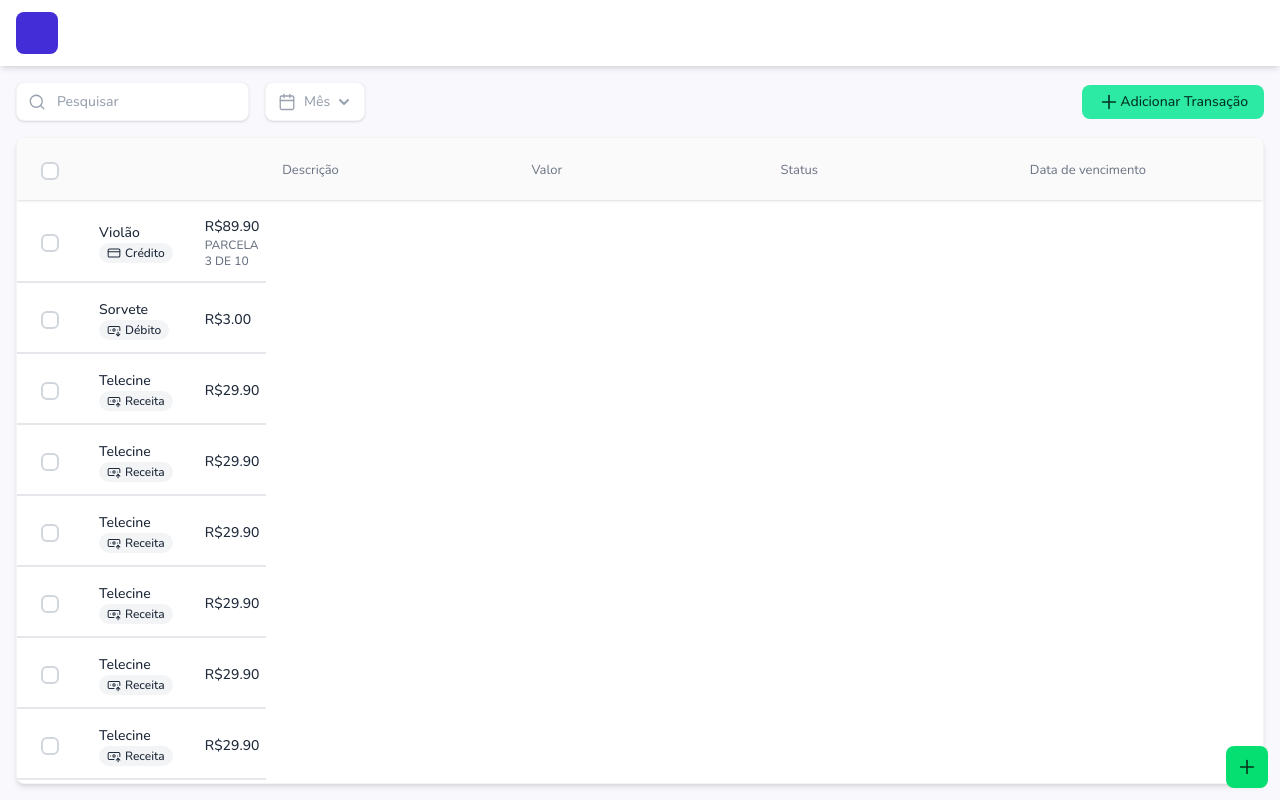
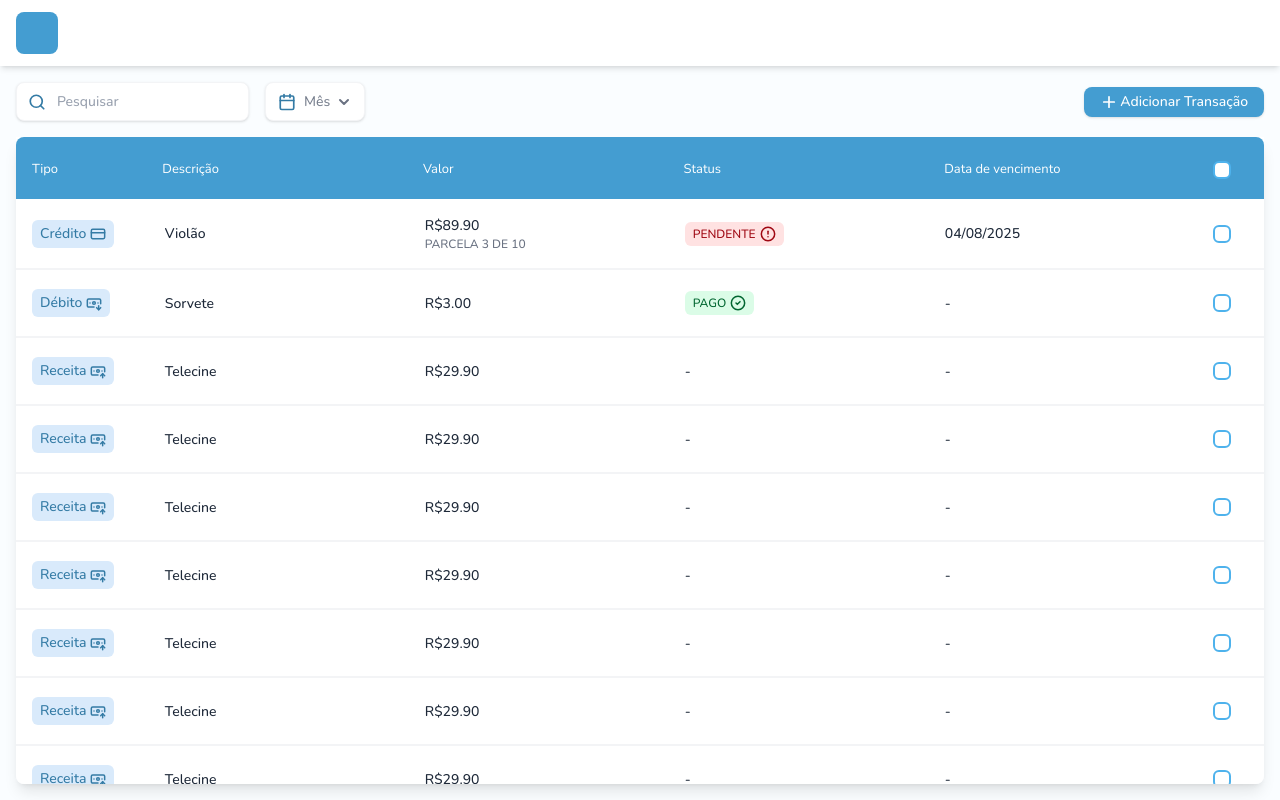
Before and after one commit to faelcjeronymo/financial-organizer, a Next.js app: page / in a window 1280 px wide. Built offline with nearby package versions, Linux system fonts and the light colour scheme.

Commit message:
layout improvements

```diff
--- a/src/app/_components/BgText/index.tsx
+++ b/src/app/_components/BgText/index.tsx
@@ -12,6 +12,8 @@ interface BgTextProps {
     children: React.ReactNode;
     type?: keyof BgTextType;
     icon?: React.ReactNode;
+    className?: string;
+    rounded?: boolean;
 }
 
 const BgText = (props: BgTextProps) => {
@@ -24,9 +26,9 @@ const BgText = (props: BgTextProps) => {
     }
 
     return(
-        <div className={`inline-flex items-center px-2 py-0.5 rounded-xl text-xs ${props.type ? type[props.type] : type.default}`}>
-            {props.icon && <div className="me-1">{props.icon}</div>}
+        <div className={`inline-flex items-center px-2 py-1 ${props.rounded ? 'rounded-xl' : 'rounded-md'} text-sm ${props.type ? type[props.type] : type.default} ${props.className}`.trim()}>
             {props.children}
+            {props.icon && <div className="ms-1">{props.icon}</div>}
         </div>
     );
 };
--- a/src/app/_components/Content/index.tsx
+++ b/src/app/_components/Content/index.tsx
@@ -4,7 +4,7 @@ interface ContentProps {
 
 const Content = ({ children }: ContentProps) => {
     return (
-        <main className="pt-[5.125rem] h-full max-h-full bg-[#F9F8FD] px-4">
+        <main className="pt-[5.125rem] h-full max-h-full bg-[#fafdff] px-4">
             {children}
         </main>
     );
--- a/src/app/_components/Drawer/index.tsx
+++ b/src/app/_components/Drawer/index.tsx
@@ -7,6 +7,7 @@ const Drawer = () => {
         createPortal(
             (
             <div className="fixed z-10" aria-labelledby="drawer-title" role="dialog" aria-modal="true">
+
             </div>
             ),
             document.getElementsByName('body').item(0)
--- a/src/app/_components/Dropdown/index.tsx
+++ b/src/app/_components/Dropdown/index.tsx
@@ -94,7 +94,7 @@ const Dropdown = (props: DropdownProps) => {
         <div className="relative">
             <DropdownButton action={closeOnButtonClick} ref={buttonRef}>
                 {icon}
-                <div className="px-2 pe-1.5 text-gray-400">{label}</div>
+                <div className="px-2 pe-1.5 text-gray-500 opacity-90">{label}</div>
             </DropdownButton>
             {/* TODO: mapear os items através de um objeto */}
             <DropdownMenu isClosed={isClosed} ref={menuRef}>
@@ -108,9 +108,9 @@ const DropdownButton = (props: DropdownButtonProps) => {
     const { children, action } = props;
 
     return (
-        <button className="flex items-center p-3 py-2 h-[38] appearance-none rounded-lg shadow bg-white border border-gray-100 hover:border-gray-200 focus-visible:outline-0 transition" onClick={action} ref={props.ref}>
+        <button className="flex items-center p-3 py-2 h-[42] appearance-none rounded-lg shadow bg-white border border-gray-100 hover:border-gray-200 focus-visible:outline-0 transition" onClick={action} ref={props.ref}>
             {children}
-            <ChevronDown className="text-gray-400" size={16} strokeWidth={2} style={{strokeWidth: 3}}/>
+            <ChevronDown className="text-gray-500" size={16} strokeWidth={2} style={{strokeWidth: 3}}/>
         </button>
     );
 }
--- a/src/app/_components/Header/index.tsx
+++ b/src/app/_components/Header/index.tsx
@@ -1,7 +1,7 @@
 const Header = () => {
     return (
         <header className="flex fixed w-full z-10 items-center justify-between py-3 px-4 shadow-md bg-white">
-            <div className="bg-[#432DD7]" style={{width: 42, height: 42, borderRadius: 8}}></div>
+            <div className="bg-primary-500" style={{width: 42, height: 42, borderRadius: 8}}></div>
         </header>
     );
 }
--- a/src/app/_components/SearchBar/index.tsx
+++ b/src/app/_components/SearchBar/index.tsx
@@ -7,8 +7,8 @@ interface SearchBarProps {
 const SearchBar = ({ placeholder }: SearchBarProps) => {
     return (
         <div className="relative">
-            <input className="appearence-none p-3 py-2 border rounded-lg shadow bg-white border-gray-100 ps-10 hover:border-gray-200 focus-visible:outline-0 transition h-[38] placeholder:text-gray-400" placeholder={placeholder}/>
-            <Search className="absolute top-1/2 start-3 -translate-y-1/2 text-gray-400" size={18}/>
+            <input className="appearence-none p-3 py-2 border rounded-lg shadow bg-white border-gray-100 ps-10 hover:border-gray-200 focus-visible:outline-0 transition h-[42] placeholder:text-gray-400" placeholder={placeholder}/>
+            <Search className="absolute top-1/2 start-3 -translate-y-1/2 text-primary-600" size={18}/>
         </div>
     );
 }
--- a/src/app/_components/Transaction/index.tsx
+++ b/src/app/_components/Transaction/index.tsx
@@ -1,5 +1,5 @@
 
-import { BanknoteArrowDown, BanknoteArrowUpIcon, CreditCard } from "lucide-react";
+import { BanknoteArrowDown, BanknoteArrowUpIcon, CircleAlert, CircleCheck, CreditCard } from "lucide-react";
 import BgText from "../BgText";
 import { TableData, TableLineSelect, TableRow } from "../TransactionsTable";
 import React from "react";
@@ -27,8 +27,6 @@ interface TransactionProps {
 
 //TODO: Show installments for credit expenses
 const Transaction = (props: TransactionProps) => {
-    const paymentTypeIcon: React.ReactNode = props.payment_type == PaymentType.DEBIT ? <BanknoteArrowDown size={14}/> : <CreditCard size={14}/>;
-    const revenueIcon: React.ReactNode = <BanknoteArrowUpIcon size={14}/>;
     let installments: React.ReactNode = null;
 
     if (props.payment_type === PaymentType.CREDIT && (props.totalInstallments !== undefined && props.currentInstallment !== undefined)) {
@@ -41,31 +39,52 @@ const Transaction = (props: TransactionProps) => {
 
     return (
         <>
-            <TableRow className="w-full">
-                <TableData>
-                    <TableLineSelect />
+            <TableRow className="w-full border-0 border-b-2 border-b-gray-100">
+                <TableData className="w-[2%] max-w-full">
+                    <TransactionTypeBadge type={props.type} payment_type={props.payment_type ?? PaymentType.DEBIT}/>
                 </TableData>
-                <TableData>
+                <TableData className="w-[12%] max-w-full">
                     <div className="flex flex-col items-start">
                         <div className="me-1">{props.description}</div>
-                        <BgText icon={props.type === TransactionType.REVENUE ? revenueIcon : paymentTypeIcon}>
-                            {props.type === TransactionType.REVENUE ? "Receita" : (props.payment_type === PaymentType.DEBIT ? "Débito" : "Crédito")}
-                        </BgText>
                     </div>
                 </TableData>
-                <TableData>
+                <TableData className="w-[12%] max-w-full">
                     <div className="flex flex-col">
                         {props.value.toLocaleString('pr-BR', { style: 'currency', currency: 'BRL' })}
                         {installments}
                     </div>
                 </TableData>
-                <TableData>
-                    {props.isPayed ? <BgText type="success">Pago</BgText> : props.isPayed === false ? <BgText type="error">Pendente</BgText> : '-'}
+                <TableData className="w-[12%] max-w-full">
+                    {props.isPayed ?
+                        <BgText type="success">
+                            <span className="uppercase text-xs">Pago</span>
+                            <CircleCheck className="ms-1" size={16}/>
+                        </BgText>
+                    : props.isPayed === false ?
+                        <BgText type="error">
+                            <span className="uppercase text-xs">Pendente</span>
+                            <CircleAlert className="ms-1" size={16}/>
+                        </BgText>
+                    : '-'}
                 </TableData>
-                <TableData>{props.dueDate !== undefined ?props.dueDate.toLocaleDateString('pt-BR') : '-'}</TableData>
+                <TableData className="w-[12%] max-w-full">{props.dueDate !== undefined ?props.dueDate.toLocaleDateString('pt-BR') : '-'}</TableData>
+                <TableData className="w-[1%] max-w-full">
+                    <TableLineSelect />
+                </TableData>
             </TableRow>
         </>
     );
 }
 
+const TransactionTypeBadge = (props: {type: TransactionType, payment_type: PaymentType}) => {
+    const paymentTypeIcon: React.ReactNode = props.payment_type == PaymentType.DEBIT ? <BanknoteArrowDown size={16}/> : <CreditCard size={16}/>;
+    const revenueIcon: React.ReactNode = <BanknoteArrowUpIcon size={16}/>;
+
+    return (
+        <BgText icon={props.type === TransactionType.REVENUE ? revenueIcon : paymentTypeIcon} className="bg-primary-100 text-primary-600">
+            {props.type === TransactionType.REVENUE ? "Receita" : (props.payment_type === PaymentType.DEBIT ? "Débito" : "Crédito")}
+        </BgText>
+    );
+}
+
 export default Transaction;
--- a/src/app/_components/TransactionsTable/index.tsx
+++ b/src/app/_components/TransactionsTable/index.tsx
@@ -14,36 +14,41 @@ interface TableHeadProps extends ChildrenProps {
     className?: string;
 }
 
+interface TableDataProps extends ChildrenProps {
+    className?: string;
+}
+
 const TransactionsTable = () => {
     return (
-        <table className="appearance-none w-full text-gray-800 relative table-fixed border-collapse">
-            <thead className="sticky top-0 bg-neutral-50 shadow shadow-neutral-20 w-full">
+        <table className="appearance-none w-full text-gray-800 relative table-fixed border-collapse rounded-b-lg">
+            <thead className="sticky top-0 bg-primary-500 w-full block rounded-t-lg">
                 <TableRow canHover={false}>
-                    <TableHead>
+                    <TableHead className="w-[6%] max-w-full text-white">Tipo</TableHead>
+                    <TableHead className="w-[12%] max-w-full text-white">Descrição</TableHead>
+                    <TableHead className="w-[12%] max-w-full text-white">Valor</TableHead>
+                    <TableHead className="w-[12%] max-w-full text-white">Status</TableHead>
+                    <TableHead className="w-[12%] max-w-full text-white">Data de vencimento</TableHead>
+                    <TableHead className="w-[1%] max-w-full">
                         <TableLineSelect selected={false}/>
                     </TableHead>
-                    <TableHead>Descrição</TableHead>
-                    <TableHead>Valor</TableHead>
-                    <TableHead>Status</TableHead>
-                    <TableHead>Data de vencimento</TableHead>
                 </TableRow>
             </thead>
-            <tbody className="block overflow-y-auto h-[calc(100vh-158px)]">
+            <tbody className="block">
                 <Transaction description="Violão" type={1} value={89.90} dueDate={new Date()} isPayed={false} payment_type={2} currentInstallment={3} totalInstallments={10}/>
                 <Transaction description="Sorvete" type={1} value={3.00} isPayed={true} payment_type={1}/>
-                <Transaction description="Telecine" type={2} value={29.90} payment_type={1}/>
-                <Transaction description="Telecine" type={2} value={29.90} payment_type={1}/>
-                <Transaction description="Telecine" type={2} value={29.90} payment_type={1}/>
-                <Transaction description="Telecine" type={2} value={29.90} payment_type={1}/>
-                <Transaction description="Telecine" type={2} value={29.90} payment_type={1}/>
-                <Transaction description="Telecine" type={2} value={29.90} payment_type={1}/>
-                <Transaction description="Telecine" type={2} value={29.90} payment_type={1}/>
-                <Transaction description="Telecine" type={2} value={29.90} payment_type={1}/>
-                <Transaction description="Telecine" type={2} value={29.90} payment_type={1}/>
-                <Transaction description="Telecine" type={2} value={29.90} payment_type={1}/>
-                <Transaction description="Telecine" type={2} value={29.90} payment_type={1}/>
-                <Transaction description="Telecine" type={2} value={29.90} payment_type={1}/>
-                <Transaction description="Telecine" type={2} value={29.90} payment_type={1}/>
+                <Transaction description="Telecine" type={2} value={29.90}/>
+                <Transaction description="Telecine" type={2} value={29.90}/>
+                <Transaction description="Telecine" type={2} value={29.90}/>
+                <Transaction description="Telecine" type={2} value={29.90}/>
+                <Transaction description="Telecine" type={2} value={29.90}/>
+                <Transaction description="Telecine" type={2} value={29.90}/>
+                <Transaction description="Telecine" type={2} value={29.90}/>
+                <Transaction description="Telecine" type={2} value={29.90}/>
+                <Transaction description="Telecine" type={2} value={29.90}/>
+                <Transaction description="Telecine" type={2} value={29.90}/>
+                <Transaction description="Telecine" type={2} value={29.90}/>
+                <Transaction description="Telecine" type={2} value={29.90}/>
+                <Transaction description="Telecine" type={2} value={29.90}/>
             </tbody>
         </table>
     );
@@ -67,9 +72,9 @@ const TableRow = (props: TableRowProps) => {
     );
 }
 
-const TableData = (props: ChildrenProps) => {
+const TableData = (props: TableDataProps) => {
     return(
-        <td className="text-start p-4 pb-3 h-[68px] border-0 border-b-2 border-b-gray-200 w-full">
+        <td className={`text-start p-4 h-[68px] ${props.className}`.trim()}>
             <div className="flex">
                 {props.children}
             </div>
@@ -77,7 +82,7 @@ const TableData = (props: ChildrenProps) => {
     );
 }
 
-const TableLineSelect = (props: {selected?: boolean}) => {
+const TableLineSelect = (props: {selected?: boolean, className?: string}) => {
     const [selected, setSelected] = React.useState(props.selected || false);
 
     const handleSelect = () => {
@@ -86,8 +91,8 @@ const TableLineSelect = (props: {selected?: boolean}) => {
 
     return(
         <>
-            <div className="inline-flex items-center rounded-[16px] p-2 transition-colors duration-75 hover:bg-gray-100">
-                <input type="checkbox" checked={selected} onChange={handleSelect} className={`appearance-none align-middle w-4.5 h-4.5 border-2 bg-white border-gray-300 rounded-[6px] cursor-pointer transition-colors checked:border-sky-600 checked:bg-blue-100 checked:bg-[url(/icons/check.svg)] checked:bg-center checked:bg-no-repeat checked:text-sky-600 focus:outline-sky-500`}/>
+            <div className="inline-flex items-center rounded-[16px] p-2 transition-colors duration-75 hover:bg-primary-100">
+                <input type="checkbox" checked={selected} onChange={handleSelect} className={`appearance-none align-middle w-4.5 h-4.5 border-2 bg-white border-primary-400 rounded-[6px] cursor-pointer transition-colors checked:border-primary-500 checked:bg-primary-50 checked:bg-[url(/icons/check.svg)] checked:bg-center checked:bg-no-repeat checked:text-primary-500 focus:outline-primary-500 ${props.className}`.trim()}/>
             </div>
         </>
     );
--- a/src/app/globals.css
+++ b/src/app/globals.css
@@ -1,17 +1,29 @@
 @import 'tailwindcss';
 
 @theme {
-    --color-primary-50: #eafff5;
-    --color-primary-100: #cbffe5;
-    --color-primary-200: #9dfdd0;
-    --color-primary-300: #5ef7b9;
-    --color-primary-400: #2ceaa3;
-    --color-primary-500: #00d087;
-    --color-primary-600: #00aa6e;
-    --color-primary-700: #00885d;
-    --color-primary-800: #006b4a;
-    --color-primary-900: #00583f;
-    --color-primary-950: #003225;
+  --color-primary-50: #ecf5fd;
+  --color-primary-100: #d9eafb;
+  --color-primary-200: #b5d9f8;
+  --color-primary-300: #85c5f5;
+  --color-primary-400: #4eb2ec;
+  --color-primary-500: #449dd1;
+  --color-primary-600: #347ba5;
+  --color-primary-700: #255c7c;
+  --color-primary-800: #173f56;
+  --color-primary-900: #092230;
+  --color-primary-950: #041520;
+
+  --color-secondary-50: oklch(98.94% 0.009 134.66);
+  --color-secondary-100: oklch(98.05% 0.021 133.99);
+  --color-secondary-200: oklch(96.12% 0.043 133.4);
+  --color-secondary-300: oklch(95.24% 0.056 132.97);
+  --color-secondary-400: oklch(93.21% 0.083 132.32);
+  --color-secondary-500: oklch(91.27% 0.108 132.44);
+  --color-secondary-600: oklch(75.83% 0.089 132.53);
+  --color-secondary-700: oklch(60.52% 0.071 131.83);
+  --color-secondary-800: oklch(44.35% 0.054 132.72);
+  --color-secondary-900: oklch(29% 0.034 131.84);
+  --color-secondary-950: oklch(21.49% 0.027 131.31);
 }
 
 html, body {
@@ -24,5 +36,5 @@ body {
 }
 
 .lucide {
-    stroke-width: 1.75px;
+    stroke-width: 2.25px;
 }
--- a/src/app/page.tsx
+++ b/src/app/page.tsx
@@ -4,7 +4,6 @@ import { Calendar, Plus } from "lucide-react";
 import Dropdown, { DropdownGroup } from "./_components/Dropdown";
 import SearchBar from "./_components/SearchBar";
 import TransactionsTable from "./_components/TransactionsTable";
-import LargeBtn from "./_components/LargeBtn";
 
 //TODO: Criar o dropdown com os meses
 const months: Array<DropdownGroup> = [
@@ -48,19 +47,16 @@ const Page = () => {
                 />
                 <Dropdown
                     label="Mês"
-                    icon={<Calendar className="text-gray-400" size={18}/>}
+                    icon={<Calendar className="text-primary-600" size={18}/>}
                     items={months}
                 />
-                <button className="flex justify-center items-center ms-auto bg-primary-400 text-primary-950 border-0 rounded-lg px-4 py-1.5 h-[38] cursor-pointer transition-colors hover:bg-primary-500">
-                    <Plus className="0.5" width={22} height={22}/>
+                <button className="flex justify-center items-center ms-auto bg-primary-500 text-white border-0 rounded-lg px-4 py-1.5 h-[38] cursor-pointer transition-colors hover:bg-primary-500 shadow">
+                    <Plus className="me-0.5" width={18} height={18}/>
                     <span className="leading-4">Adicionar Transação</span>
                 </button>
             </div>
-            <div className="h-full bg-white rounded-lg shadow-md border border-gray-100 overflow-hidden">
+            <div className="bg-white border-0 shadow-lg h-full overflow-auto rounded-b-lg">
                 <TransactionsTable/>
-            </div>
-            <div className="fixed bottom-0 end-0">
-                <LargeBtn onClick={() => {/* TODO: Add Transaction */}}/>
             </div>
         </div>
     );
```
Also changed, not shown: public/icons/check.svg.
